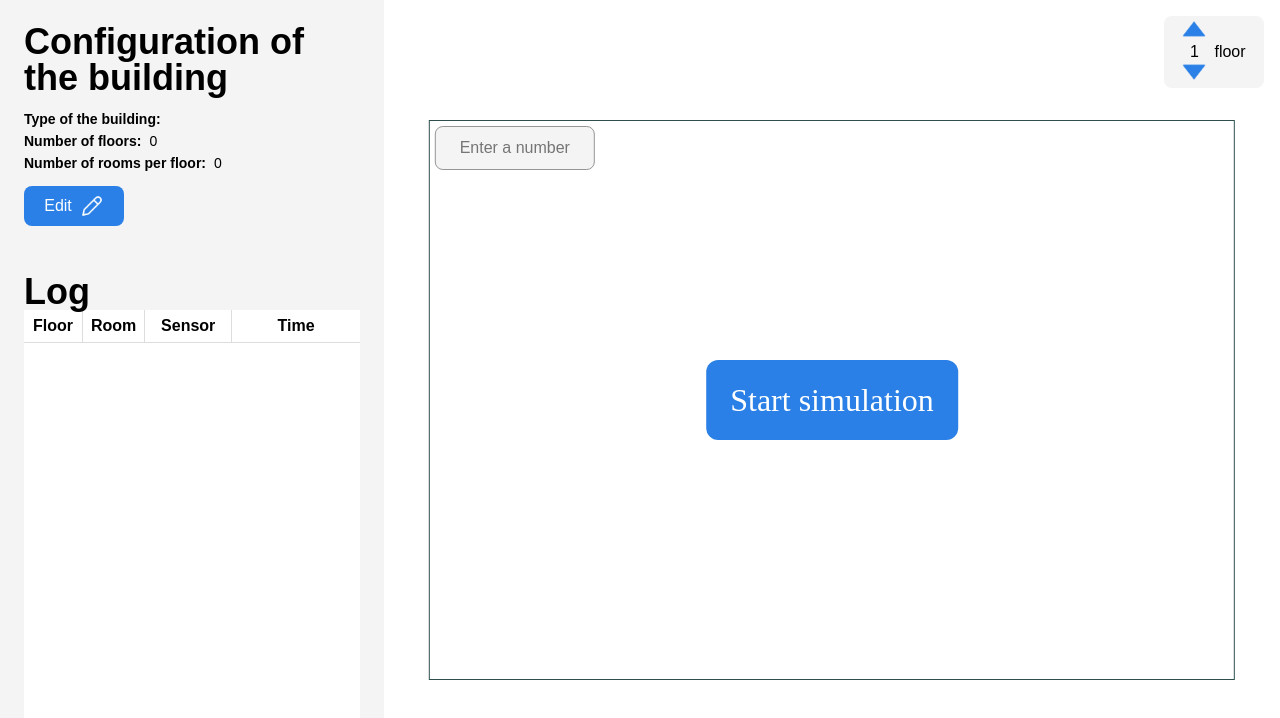
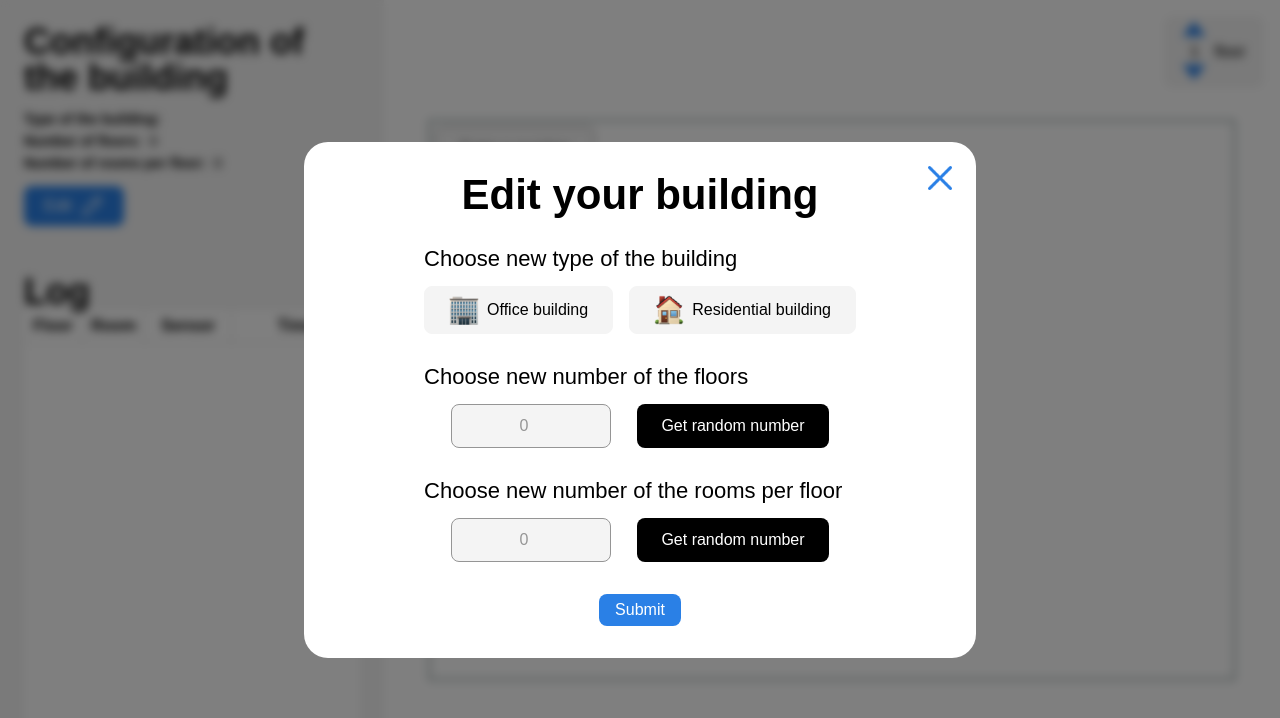
Before and after one commit to mmaksymko/Security-System-Simulator, a React (Vite) app in the folder Front/: page /simulation in a window 1280 px wide. Both pictures are taken after a click on the button "Edit". Shown: the top 718 px of the page. Built offline with nearby package versions, Linux system fonts and the light colour scheme.

Commit message:
add popup window

```diff
--- a/Front/src/components/EditBuildingConfigurationButton.tsx
+++ b/Front/src/components/EditBuildingConfigurationButton.tsx
@@ -1,4 +1,12 @@
-function EditBuildingConfigurationButton() {
+import React from "react";
+
+interface EditBuildingConfigurationButtonProps {
+  onClick: () => void;
+}
+
+const EditBuildingConfigurationButton: React.FC<
+  EditBuildingConfigurationButtonProps
+> = ({ onClick }) => {
   return (
     <button
       style={{
@@ -15,11 +23,17 @@ function EditBuildingConfigurationButton() {
         padding: "8px 16px",
         width: "100px",
       }}
+      onClick={onClick} // Add onClick prop here
     >
       <p>Edit</p>
-      <img src="../public/edit.png" width={"24px"} height={"24px"}></img>
+      <img
+        src="../public/edit.png"
+        width={"24px"}
+        height={"24px"}
+        alt="Edit icon"
+      />
     </button>
   );
-}
+};
 
 export default EditBuildingConfigurationButton;
--- /dev/null
+++ b/Front/src/components/EditBuildingPopup/EditPopup.module.css
@@ -0,0 +1,61 @@
+.background {
+    position: fixed;
+    top: 0;
+    left: 0;
+    z-index: 10;
+    width: 100%;
+    height: 100%;
+    display: flex;
+    align-items: center;
+    justify-content: center;
+    background-color: rgba(0, 0, 0, 0.5);
+    backdrop-filter: blur(5px);
+    -webkit-backdrop-filter: blur(5px);
+}
+.container {
+    position: relative;
+    background-color: white;
+    display: flex;
+    flex-direction: column;
+    align-items: center;
+    justify-content: center;
+    padding: 32px 120px;
+    border-radius: 24px;
+}
+.container > :first-child {
+    margin-bottom: 32px;
+
+}
+.propertiesContainer {
+    display: flex;
+    flex-direction: column;
+    gap: 32px;
+  }
+h1 {
+color: #000;
+font-family: 'Mutter LVS', sans-serif;
+font-size: 42px;
+text-align: center;
+}
+.buildingPropertyContainer {
+display: flex;
+flex-direction: column;
+gap: 16px;
+}
+.buildingPropertyButtons {
+display: flex;
+flex-direction: row;
+justify-content: center;
+gap: 16px;
+}
+.h2 {
+font-weight: 400;
+font-size: 22px;
+}
+
+.close {
+    position: absolute;
+    top: 24px;
+    right: 24px;
+    cursor: pointer;
+}
--- /dev/null
+++ b/Front/src/components/EditBuildingPopup/EditPopup.tsx
@@ -0,0 +1,119 @@
+import styles from "./EditPopup.module.css";
+import InputField from "../InputField";
+import BuildingTypeButton from "../BuildingTypeButton";
+import { useBuildingContext } from "../../BuildingContext";
+import RandomNumberButton from "../RandomNumberButton";
+import SubmitButton from "../SubmitButton";
+
+interface EditPopupProps {
+  onClose: () => void;
+}
+const EditPopup: React.FC<EditPopupProps> = ({ onClose }) => {
+  const {
+    buildingType,
+    setBuildingType,
+    numFloors,
+    setNumFloors,
+    numRoomsPerFloor,
+    setNumRoomsPerFloor,
+  } = useBuildingContext();
+  const handleOfficeBuildingClick = () => {
+    setBuildingType("office");
+  };
+
+  const handleResidentialBuildingClick = () => {
+    setBuildingType("residential");
+  };
+
+  const handleNumFloorsChange = (value: number) => {
+    setNumFloors(value);
+  };
+
+  const handleNumRoomsPerFloorChange = (value: number) => {
+    setNumRoomsPerFloor(value);
+  };
+  return (
+    <div className={styles.background} onClick={onClose}>
+      <div className={styles.container} onClick={(e) => e.stopPropagation()}>
+        <h1>Edit your building</h1>
+        <img
+          src="../public/close.png"
+          height={"24px"}
+          width={"24px"}
+          className={styles.close}
+          onClick={onClose}
+        />
+        <div className={styles.propertiesContainer}>
+          <div className={styles.buildingPropertyContainer}>
+            <h2 className={styles.h2}>Choose new type of the building</h2>
+            <div className={styles.buildingPropertyButtons}>
+              <BuildingTypeButton onClick={handleOfficeBuildingClick}>
+                <img
+                  src="../public/office-building_1f3e2.png"
+                  width={"30px"}
+                  height={"30px"}
+                ></img>
+                <p
+                  style={{
+                    margin: "0px",
+                    alignSelf: "center",
+                  }}
+                >
+                  Office building
+                </p>
+              </BuildingTypeButton>
+              <BuildingTypeButton onClick={handleResidentialBuildingClick}>
+                <img
+                  src="../public/house_1f3e0.png"
+                  width={"30px"}
+                  height={"30px"}
+                ></img>
+                <p
+                  style={{
+                    margin: "0px",
+                    alignSelf: "center",
+                  }}
+                >
+                  Residential building
+                </p>
+              </BuildingTypeButton>
+            </div>
+          </div>
+          <div className={styles.buildingPropertyContainer}>
+            <h2 className={styles.h2}>Choose new number of the floors</h2>
+            <div className={styles.buildingPropertyButtons}>
+              <InputField
+                value={numFloors}
+                onChange={(value) => handleNumFloorsChange(value)}
+              />
+              <RandomNumberButton
+                onGenerate={handleNumFloorsChange}
+                min={1}
+                max={333}
+              />
+            </div>
+          </div>
+          <div className={styles.buildingPropertyContainer}>
+            <h2 className={styles.h2}>
+              Choose new number of the rooms per floor
+            </h2>
+            <div className={styles.buildingPropertyButtons}>
+              <InputField
+                value={numRoomsPerFloor}
+                onChange={(value) => handleNumRoomsPerFloorChange(value)}
+              />
+              <RandomNumberButton
+                onGenerate={handleNumRoomsPerFloorChange}
+                min={1}
+                max={33}
+              />
+            </div>
+          </div>
+        </div>
+        <SubmitButton onClick={onClose} />
+      </div>
+    </div>
+  );
+};
+
+export default EditPopup;
--- a/Front/src/components/Sidebar.tsx
+++ b/Front/src/components/Sidebar.tsx
@@ -1,4 +1,4 @@
-import React from "react";
+import React, { useState } from "react";
 import styles from "./Sidebar.module.css";
 import BuildingInfoItem from "./BuildingInfoItem";
 import EditBtn from "./EditBuildingConfigurationButton";
@@ -8,12 +8,14 @@ interface SidebarProps {
   buildingType: string;
   numFloors: number;
   numRoomsPerFloor: number;
+  onEditButtonClick: () => void;
 }
 
 const Sidebar: React.FC<SidebarProps> = ({
   buildingType,
   numFloors,
   numRoomsPerFloor,
+  onEditButtonClick,
 }) => {
   return (
     <div className={styles.container}>
@@ -33,7 +35,7 @@ const Sidebar: React.FC<SidebarProps> = ({
             <p className={styles.value}>{numRoomsPerFloor}</p>
           </BuildingInfoItem>
         </div>
-        <EditBtn />
+        <EditBtn onClick={onEditButtonClick} />
       </div>
       <Log />
     </div>
--- /dev/null
+++ b/Front/src/components/SubmitButton.tsx
@@ -0,0 +1,23 @@
+interface SubmitButtonProps {
+  onClick?: () => void;
+}
+
+const SubmitButton: React.FC<SubmitButtonProps> = ({ onClick }) => {
+  return (
+    <button
+      style={{
+        border: "none",
+        backgroundColor: "#2A80E6",
+        color: "white",
+        borderRadius: "8px",
+        padding: "8px 16px",
+        marginTop: "32px",
+      }}
+      onClick={onClick}
+    >
+      Submit
+    </button>
+  );
+};
+
+export default SubmitButton;
--- a/Front/src/pages/SimulationPage.module.css
+++ b/Front/src/pages/SimulationPage.module.css
@@ -10,7 +10,7 @@
     height: 100%;
   }
 
-  .container > :last-child {
+  .container > :nth-child(2) {
     flex: 0 0 70%;
     height: 100%;
   }
--- a/Front/src/pages/SimulationPage.tsx
+++ b/Front/src/pages/SimulationPage.tsx
@@ -1,20 +1,30 @@
-import React from "react";
+import React, { useState } from "react";
 import styles from "./SimulationPage.module.css";
 import Sidebar from "../components/Sidebar";
 import Simulation from "../components/Simulation";
 import "../components/Rooms/RoomsStyle.css";
 import { useBuildingContext } from "../BuildingContext";
+import EditPopup from "../components/EditBuildingPopup/EditPopup";
 
 const SimulationPage: React.FC = () => {
   const { buildingType, numFloors, numRoomsPerFloor } = useBuildingContext();
+  const [isEditPopupVisible, setEditPopupVisibility] = useState(false);
+  const handleEditButtonClick = () => {
+    setEditPopupVisibility(true);
+  };
+  const handleCloseEditPopup = () => {
+    setEditPopupVisibility(false);
+  };
   return (
     <div className={styles.container}>
       <Sidebar
         buildingType={buildingType}
         numFloors={numFloors}
         numRoomsPerFloor={numRoomsPerFloor}
+        onEditButtonClick={handleEditButtonClick}
       />
       <Simulation />
+      {isEditPopupVisible && <EditPopup onClose={handleCloseEditPopup} />}
     </div>
   );
 };
```
Also changed, not shown: Front/public/close.png (added).
